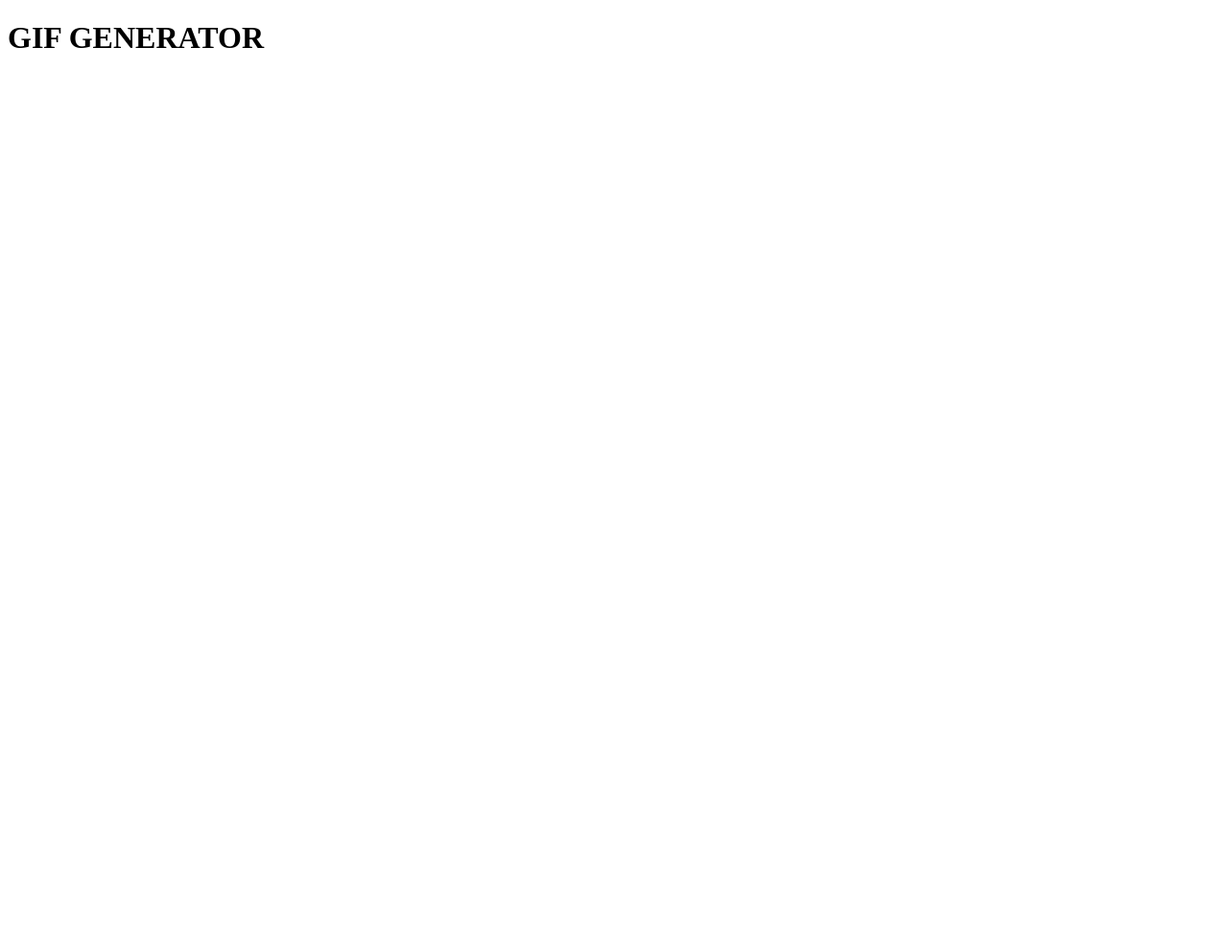
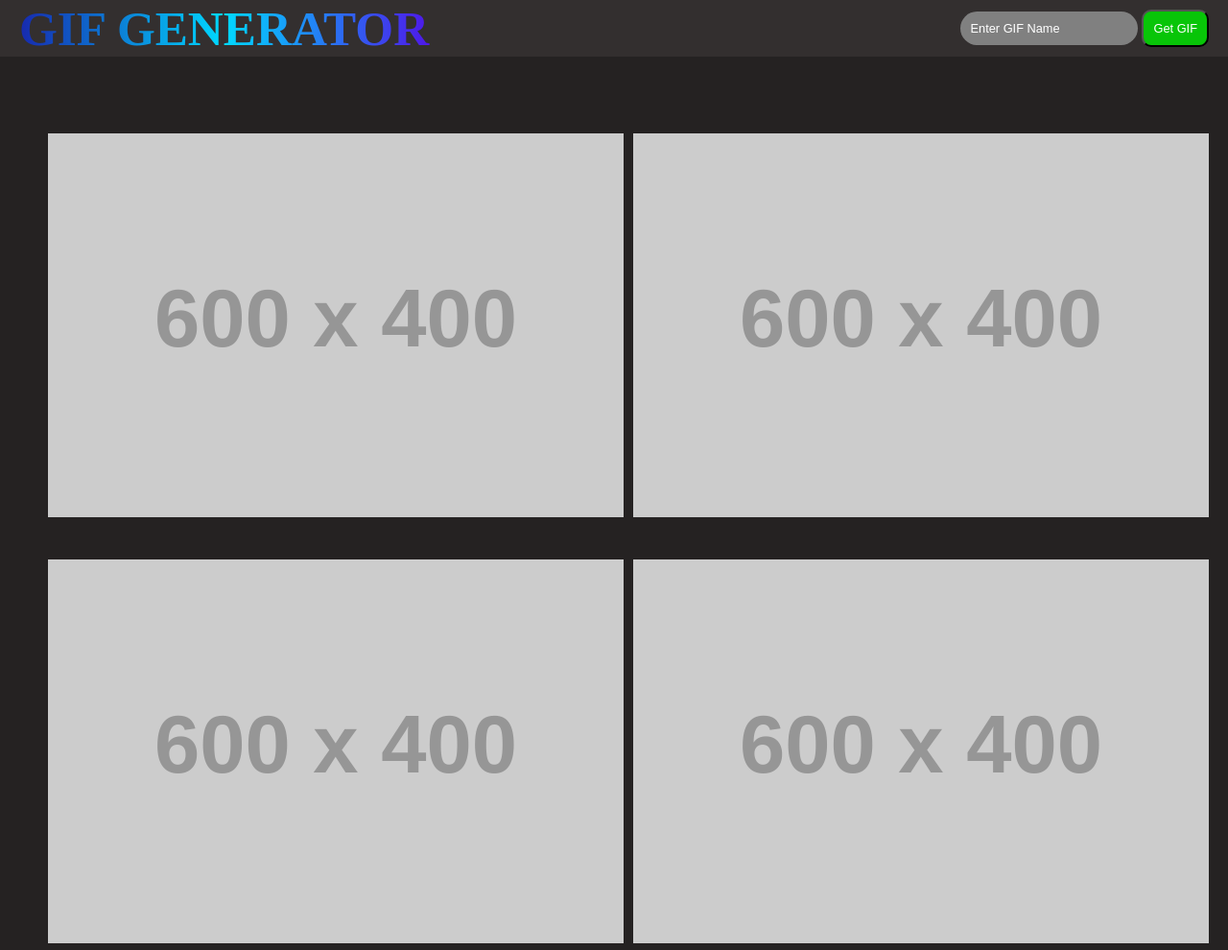
Before and after one commit to Dip-Gyawali/Gif-Generator, a plain HTML site: page index.html in a window 1280 px wide. Shown: the top 990 px of the page at 96% size. Before the commit the page ends 800 px from the top, so only its background shows below. Drawn offline with Linux system fonts and the light colour scheme; placeholder pictures from the web are drawn by us.

Commit message:
html and css added

```diff
--- a/index.html
+++ b/index.html
@@ -4,10 +4,38 @@
     <meta charset="UTF-8">
     <meta name="viewport" content="width=device-width, initial-scale=1.0">
     <title>Gif Generator</title>
+    <link rel="stylesheet" href="style.css">
 </head>
 <body>
     <div class="main">
-        <h1>GIF GENERATOR</h1>
+        <div class="nav-sec">
+            <h1>GIF GENERATOR</h1>
+            <div class="search-sec">
+                <input type="text" placeholder="Enter GIF Name" class="giftext">
+                <button class="btn">Get GIF</button>
+            </div>
+        </div>
+        <div class="contents">
+            <div class="gifs">
+                <img src="https://dummyimage.com/600x400/000/fff" alt="">
+            </div>
+            <div class="gifs">
+                <img src="https://dummyimage.com/600x400/000/fff" alt="">
+            </div>
+            <div class="gifs">
+                <img src="https://dummyimage.com/600x400/000/fff" alt="">
+            </div>
+            <div class="gifs">
+                <img src="https://dummyimage.com/600x400/000/fff" alt="">
+            </div>
+            <div class="gifs">
+                <img src="https://dummyimage.com/600x400/000/fff" alt="">
+            </div>
+            <div class="gifs">
+                <img src="https://dummyimage.com/600x400/000/fff" alt="">
+            </div>
+        </div>
     </div>
+    <script src="./script.js"></script>
 </body>
 </html>
--- a/style.css
+++ b/style.css
@@ -0,0 +1,64 @@
+*{
+    padding: 0;
+    margin: 0;
+    box-sizing: border-box;
+}
+.main{
+    height: 100%;
+    width: 100%;
+    background-color: #252222;
+}
+.nav-sec{
+    display: flex;
+    align-items: center;
+    justify-content: space-between;
+    background-color:#332f2f ;
+}
+.nav-sec h1{
+    align-items: center;
+    font-size: 4vw;
+    background: linear-gradient(to right, rgb(25, 25, 167),rgb(0, 217, 255),rgb(85, 6, 231));
+    text-align: center;
+    -webkit-text-fill-color: transparent;
+    -webkit-background-clip: text;
+    padding: 0px 20px;
+}
+.search-sec{
+    padding: 0px 20px;
+}
+.giftext{
+    font-size: 1vw;
+    padding: 10px;
+    border-radius: 20px;
+    background-color: gray;
+    color: white;
+    border: none;
+}
+.giftext::placeholder{
+    color: white;
+}
+.btn{
+    font-size: 1vw;
+    border-radius: 10px;
+    background-color: #08c508;
+    padding: 10px;
+    color: white;
+    transition: 0.5s ease-in;
+    cursor: pointer;
+}
+.btn:hover{
+    background-color: #0a940a;
+}
+.contents{
+    height: 100%;
+    width: 100%;
+    margin-top: 30px;
+    display: grid;
+    grid-template-columns: repeat(auto-fill,minmax(500px,1fr));
+    gap: 40px;
+    align-items: start;
+    padding: 50px;
+}
+.gifs{
+    width: 100%;
+}
```
